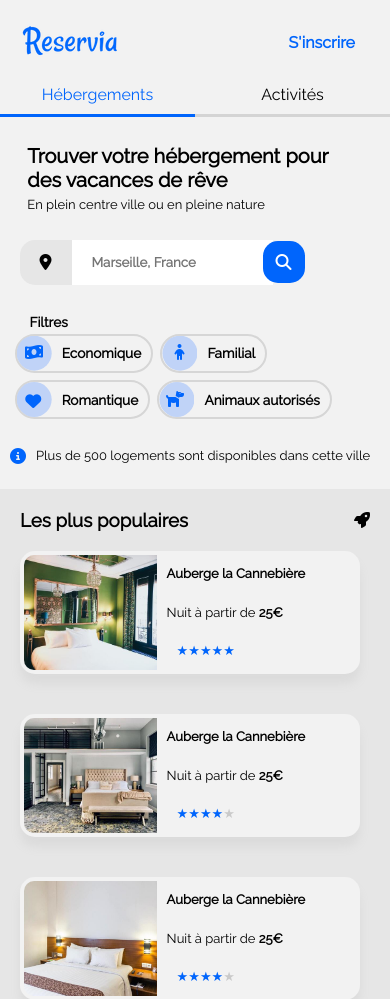
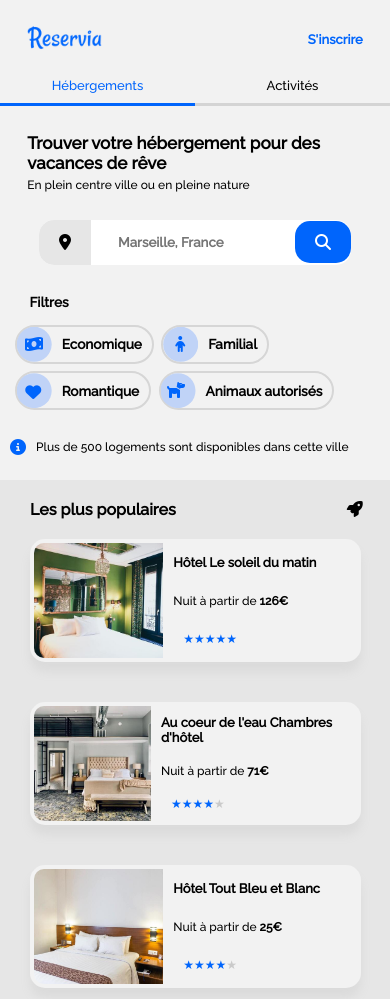
Before and after one commit to newtlouis/Reservia--site-web, a plain HTML site: page Reservia.html in a window 390 px wide. Shown: the top 999 px of the page. Drawn offline with Linux system fonts and the light colour scheme.

Commit message:
Changement police, font size, contenu et amélioration responsive

```diff
--- a/Reservia.html
+++ b/Reservia.html
@@ -6,7 +6,7 @@
     <link rel="stylesheet" href="style.css">
     <script src="https://kit.fontawesome.com/2bb2f2a2a8.js" crossorigin="anonymous"></script>
     <link rel="preconnect" href="https://fonts.gstatic.com">
-<link href="https://fonts.googleapis.com/css2?family=Raleway&display=swap" rel="stylesheet">
+<link href="https://fonts.googleapis.com/css2?family=Raleway:wght@500&display=swap" rel="stylesheet">
     <title>Reservia</title>
 </head>
 
@@ -81,7 +81,7 @@
                     <a href="#" class="Hmars">
                         <div class="H_img1"></div>
 
-                        <p class="H_nom"> <strong>Auberge la Cannebière</strong> </p>
+                        <h2 class="H_nom">Auberge la Cannebière</h2>
                         <p class="H_prix">Nuit à partir de <strong>25€</strong></p>
                         <div class="etoiles">
                                 <p class="etoile_pleine">★★★★</p>
@@ -94,8 +94,8 @@
 
                     <a href="#" class="Hmars">
                         <div class="H_img2"></div>
-                        <p class="H_nom"> <strong>Auberge la Cannebière</strong> </p>
-                        <p class="H_prix">Nuit à partir de <strong>25€</strong></p>
+                        <h2 class="H_nom">Hôtel du port</h2>
+                        <p class="H_prix">Nuit à partir de <strong>52€</strong></p>
                         <div class="etoiles">
                                 <p class="etoile_pleine">★★★★★</p>
                                 <p class="etoile_vide"></p>
@@ -107,8 +107,8 @@
 
                     <a href="#" class="Hmars">
                         <div class="H_img3"></div>
-                        <p class="H_nom"> <strong>Auberge la Cannebière</strong> </p>
-                        <p class="H_prix">Nuit à partir de <strong>25€</strong></p>
+                        <h2 class="H_nom">Hôtel Les mouettes </h2>
+                        <p class="H_prix">Nuit à partir de <strong>76€</strong></p>
                         <div class="etoiles">
                                 <p class="etoile_pleine">★★★★</p>
                                 <p class="etoile_vide">★</p>
@@ -120,8 +120,8 @@
 
                     <a href="#" class="Hmars">
                         <div class="H_img4"></div>
-                            <p class="H_nom"> <strong>Auberge la Cannebière</strong> </p>
-                            <p class="H_prix">Nuit à partir de <strong>25€</strong></p>
+                            <h2 class="H_nom">Hôtel la mer</h2>
+                            <p class="H_prix">Nuit à partir de <strong>46€</strong></p>
                             <div class="etoiles">
                                 <p class="etoile_pleine">★★★</p>
                                 <p class="etoile_vide">★★</p>
@@ -133,8 +133,8 @@
 
                     <a href="#" class="Hmars">
                         <div class="H_img5"></div>
-                            <p class="H_nom"> <strong>Auberge la Cannebière</strong> </p>
-                            <p class="H_prix">Nuit à partir de <strong>25€</strong></p>
+                            <h2 class="H_nom">Auberge Le Panier </h2>
+                            <p class="H_prix">Nuit à partir de <strong>23€</strong></p>
                             <div class="etoiles">
                                 <p class="etoile_pleine">★★★★</p>
                                 <p class="etoile_vide">★</p>
@@ -146,8 +146,8 @@
 
                     <a href="#" class="Hmars">
                         <div class="H_img6"></div>
-                        <p class="H_nom"> <strong>Auberge la Cannebière</strong> </p>
-                        <p class="H_prix">Nuit à partir de <strong>25€</strong></p>
+                        <h2 class="H_nom">Hôtel chez Amina</h2>
+                        <p class="H_prix">Nuit à partir de <strong>96€</strong></p>
                         <div class="etoiles">
                                 <p class="etoile_pleine">★★★★★</p>
                                 <p class="etoile_vide"></p>
@@ -175,8 +175,8 @@
                     <a href="#"class="Hpop">
                         <div class="pop_img1"></div>
                         <div class="detail_HM">
-                            <p><strong>Auberge la Cannebière</strong></p>
-                            <p>Nuit à partir de <strong>25€</strong></p>
+                            <h2>Hôtel Le soleil du matin</h2>
+                            <p>Nuit à partir de <strong>126€</strong></p>
                             <div class="etoiles">
                                 <p class="etoile_pleine">★★★★★</p>
                                 <p class="etoile_vide"></p>
@@ -189,8 +189,8 @@
                     <a href="#" class="Hpop">
                         <div class="pop_img2"></div>
                         <div class="detail_HM">
-                            <p><strong>Auberge la Cannebière</strong></p>
-                            <p>Nuit à partir de <strong>25€</strong></p>
+                            <h2>Au coeur de l'eau Chambres d'hôtel</h2>
+                            <p>Nuit à partir de <strong>71€</strong></p>
                             <div class="etoiles">
                                 <p class="etoile_pleine">★★★★</p>
                                 <p class="etoile_vide">★</p>
@@ -203,7 +203,7 @@
                     <a href="#" class="Hpop">
                         <div class="pop_img3"></div>
                         <div class="detail_HM">
-                            <p><strong>Auberge la Cannebière</strong></p>
+                            <h2>Hôtel Tout Bleu et Blanc</h2>
                             <p>Nuit à partir de <strong>25€</strong></p>
                             <div class="etoiles">
                                 <p class="etoile_pleine">★★★★</p>
@@ -251,11 +251,13 @@
                 </div>
 
                  <!-- colonne 3 -->
-                <div class="A_colonne_solo"></div>
+                <div class="A_colonne_solo">
                     <a href="#"><div class="A4">
                         <div class="A_im4"></div>
                         <p><strong>Parc National des Calanques</strong> </p>
                     </div></a>
+                </div>
+
 
                 <!-- colonne 4 -->
 
--- a/style.css
+++ b/style.css
@@ -1,4 +1,4 @@
-/* Configuration de bases */
+/* CONFIGURATION INITIAL */
 *{
     margin: 0;
     padding: 0;
@@ -10,9 +10,11 @@
 p{
     font-size: 13px;
 }
-
+h2{
+    font-size: 14px;
+}
 .container{
-    padding: 0px 40px 40px 40px;
+    padding: 0px 3% 3% 3%;
     background-color:#F2F2F2;
 }
 
@@ -70,12 +72,18 @@ header{
 /* BOUTON RECHERCHE */
 .recherche{
     display: flex;
+    justify-content: space-between;
+    background-color: white;
+    border-radius: 15px 15px 15px 15px ;
+    margin-top: 25px;
+    width: 350px;
   }
 
 .map{
     background-color: rgb(230, 230, 230);
     padding: 13px 20px 13px 20px;
     border-radius: 15px 0 0 15px ;
+
 }
 
 .saisie{
@@ -85,6 +93,7 @@ header{
     font-weight: bolder;
     color: black;
     outline: none;
+
 
 }
 
@@ -248,10 +257,10 @@ header{
     display: flex;
     flex-direction: column;
     justify-content: space-around;
-    background-color: #e6e6e6  ;
+    background-color: #e6e6e6;
     border-radius: 20px;
     padding: 20px 0px 20px 15px;
-    margin-right: 20px;
+    margin-right: 2%;
 
 }
 
@@ -359,6 +368,15 @@ a{
 
 /* SECTION POPULAIRES */
 
+/* Strucure */
+.populaires{
+    /* width: 60%; */
+    background-color: #e6e6e6  ;
+    border-radius: 20px;
+    padding: 20px 15px 20px 0;
+    margin-left: 2%;
+}
+
 /* mise en page titre populaire */
 .titre_populaires{
     display: flex;
@@ -368,31 +386,24 @@ a{
 }
 
 .pop_titre{
-    margin-left: 20px;
+    margin-left: 30px;
 }
 .titre_populaires i{
     margin-right: 20px;
 }
 
-/* Strucure */
 
-.populaires{
-    width: 60%;
-    background-color: #e6e6e6  ;
-    border-radius: 20px;
-    padding: 20px 15px 20px 0;
-    margin-left: 20px;
-}
 .pop_gallery{
     display: flex;
     flex-direction: column;
+    margin-left: 10px;
 }
 
 /* mise en page des annonces des Populaires */
 .Hpop{
     display: flex;
     height: 115px;
-    width: 85%;
+    width: 300px;
     background-color: #F2F2F2;
     border-radius: 15px;
     margin: 20px;
@@ -436,6 +447,9 @@ a{
     padding-left: 10px;
 }
 
+
+
+
 /* ACTIVITE A MARSEILLE */
 .A_marseille{
     margin: 40px 0px 40px 0px;
@@ -457,7 +471,7 @@ a{
 /* Mise en page des affiches des activités */
 
 .A_colonne_solo,.A_colonne_duo{
-    width: 22%;
+    width: 23%;
 }
 
 .A1, .A4{
@@ -571,7 +585,7 @@ footer ul{
     list-style: none;
 }
 footer li {
-    margin: 10px;
+    margin-top: 10px;
 }
 
 .a_propos{
@@ -600,15 +614,38 @@ footer li {
 
 
 
+
+
 /* VERSION MOBILE */
 
 @media all and (max-width: 650px){
 
 
+    /*  police*/
+    .titre h1{
+        font-size: 17px;
+    }
+
+    header a {
+        font-size: 13px;
+    }
+
+    h1{
+        font-size: 16px;
+    }
+
+    h2{
+        font-size: 13px;
+    }
+    p{
+        font-size: 12px;
+    }
+
 
     /* MARGES */
     .container{
-        padding: 0;
+        padding: 0 0 30px 0;
+
     }
 
     /* HEADER */
@@ -616,11 +653,26 @@ footer li {
     header{
 
         flex-wrap: wrap;
-        justify-content: center;
+
     }
 
     .logoboite{
-        padding-left: 5%;
+        padding: 0;
+        margin: 5% 0 5% 7%;
+        width: 43%;
+        flex-basis:initial;
+    }
+
+    .logo{
+        width: 75px;
+    }
+
+    .nav_sinscrire{
+        order: 0;
+        padding: 0;
+        margin: 5% 7% 5% 0;
+        width: 43%;
+        text-align:right;
     }
 
     .nav_hebergement{
@@ -642,8 +694,7 @@ footer li {
         text-align: center;
     }
 
-    .nav_sinscrire{
-        order: 0;}
+
 
 
     /* TITRE */
@@ -654,16 +705,24 @@ footer li {
     /* BOUTON RECHERCHE */
 
     .recherche{
-        margin-left: 5%;
+        margin: 0 auto 0 auto;
         padding: 0;
-        align-self: center;
+
+        width: 80%;
+
+
+    }
+
+    .saisie{
+        width: 50%;
+        margin: 0 0 0 2%;
+        padding: 0;
     }
 
     .bouton{
-        padding: 13px ;
+        padding-left: 20px ;
         border-radius: 15px;
-        position: relative;
-        left: -10px;
+
     }
 
     .bouton p{
@@ -677,8 +736,8 @@ footer li {
 
     /* BANDEAU FILTRE */
     .txt_filtre{
-        margin-top: 5%;
-        margin-left: 5%;
+        margin: 5% 0 3% 5%;
+
         width: 100%;
     }
     .txt_filtre,.txt_romantique,.txt_familial,.txt_economique,.txt_animaux{
@@ -705,7 +764,7 @@ footer li {
     }
 
     .HM_titre{
-        margin-top: 30px;
+        margin: 15px 0 10px 10px;
     }
     .Hmars{
         display: flex;
@@ -731,6 +790,15 @@ footer li {
         border-radius: 0;
     }
 
+    .populaires i{
+        margin-right: 7%;
+    }
+
+    /* Dimension annonces */
+    .Hpop{
+        width:85%   ;
+    }
+
     /* Dimension images */
 
 .pop_img1,.pop_img2,.pop_img3{
@@ -746,16 +814,21 @@ footer li {
     flex-direction: column;
 }
 
+/* chaque colonne prend toute la largeur de l'écran */
 .A_colonne_solo,.A_colonne_duo{
     width: 100%; }
 
 .A1,.A2,.A3,.A4,.A5,.A6{
-    display: flex;
-    flex-direction: column;
     height: 170px;
     margin: 5%;
     padding: 0;
 
+}
+
+/* marge dans les colonne_duo */
+
+.A2, .A5{
+    margin-bottom: 50px ;
 }
 
 /* FOOTER */
```
